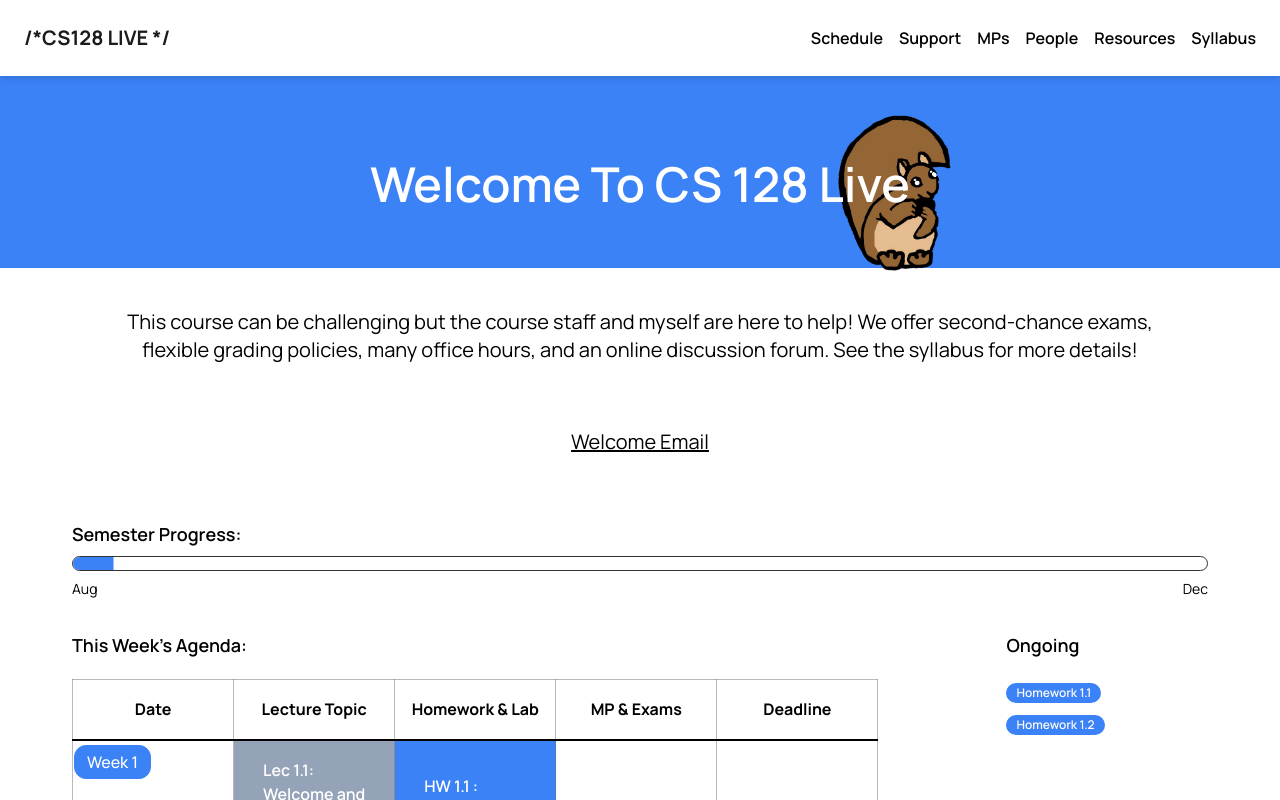
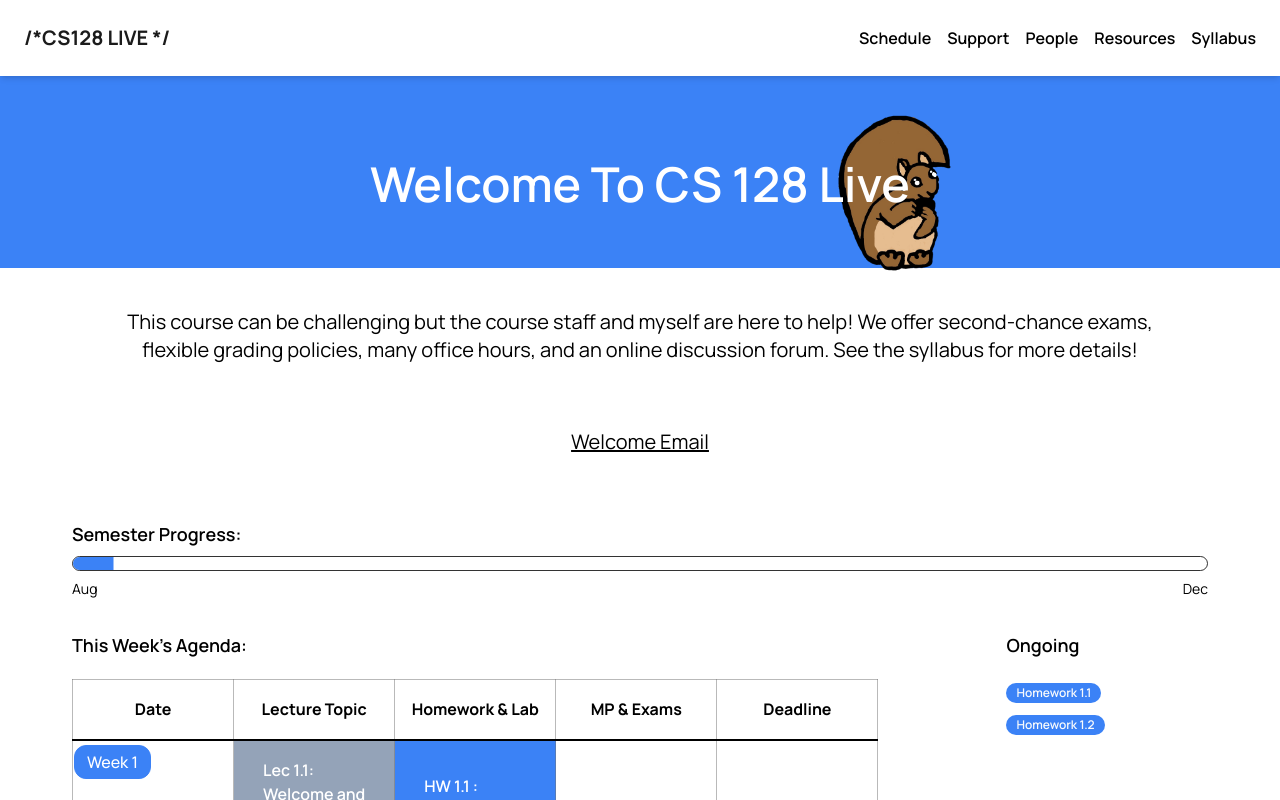
Before and after one commit to drschatz/cs-128-live-web, a Next.js app: page / in a window 1280 px wide. Shown: the top 800 px of the page. Built offline with nearby package versions, Linux system fonts and the light colour scheme.

Commit message:
Time set to 2024-08-30 09:00:00 CST

```diff
--- a/src/components/Header/index.js
+++ b/src/components/Header/index.js
@@ -10,7 +10,7 @@ const Header = () => {
 
   useEffect(() => {
     const currentDateTime = new Date();
-    const targetDateTime = new Date("2024-08-10T09:00:00-06:00"); // CST is UTC-6
+    const targetDateTime = new Date("2024-08-30 09:00:00 CST"); // CST is UTC-6
 
     if (currentDateTime >= targetDateTime) {
       setShowMPLink(true);
```
